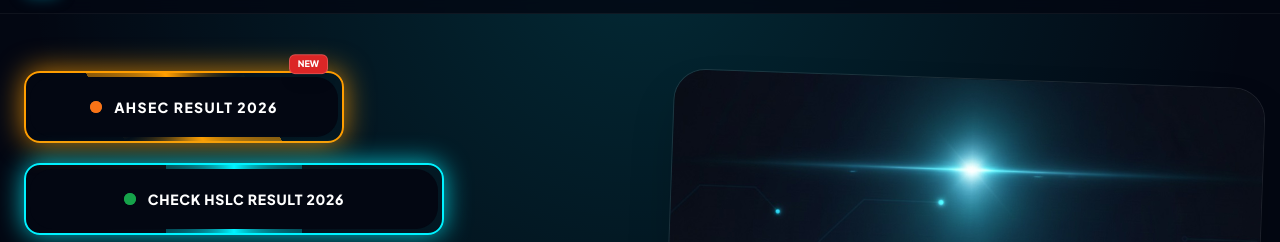
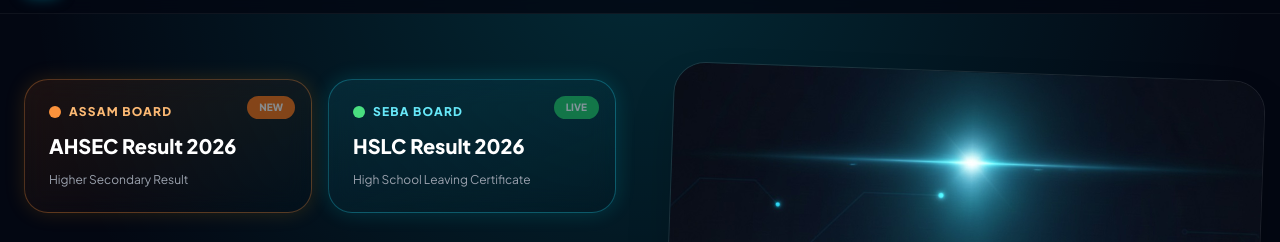
Before and after one commit to kabinbaishya0-eng/valuable-tech, a plain HTML site: page index.html in a window 1280 px wide. Shown: the part 57-299 px from the top of the page. Drawn offline with nearby package versions, Linux system fonts and the light colour scheme.

Commit message:
Add files via upload

```diff
--- a/index.html
+++ b/index.html
@@ -15,17 +15,6 @@
         .bento-card:hover { border-color: var(--primary); transform: translateY(-5px); box-shadow: 0 20px 40px rgba(0, 242, 255, 0.1); }
         .gradient-text { background: linear-gradient(to right, #ffffff, #00f2ff); -webkit-background-clip: text; -webkit-text-fill-color: transparent; }
         .hero-glow { position: absolute; top: 0; left: 50%; transform: translateX(-50%); width: 100%; height: 600px; background: radial-gradient(circle at 50% 0%, rgba(0, 242, 255, 0.15) 0%, transparent 70%); z-index: -1; }
-
-        .neon-result-btn { position: relative; z-index: 0; overflow: hidden; border: 2px solid #00f2ff; animation: neon-pulse 1.5s ease-in-out infinite alternate; }
-        @keyframes neon-pulse { from { box-shadow: 0 0 10px rgba(0, 242, 255, 0.4); } to { box-shadow: 0 0 30px rgba(0, 242, 255, 0.9); } }
-        .neon-result-btn::before { content: ''; position: absolute; z-index: -1; top: -50%; left: -50%; width: 200%; height: 200%; background: conic-gradient(transparent, #00f2ff, transparent, #00f2ff, transparent); animation: rotate-border 4s linear infinite; }
-
-        .neon-latest-btn { position: relative; z-index: 0; overflow: hidden; border: 2px solid #ff9d00; animation: latest-pulse 1.5s ease-in-out infinite alternate; }
-        @keyframes latest-pulse { from { box-shadow: 0 0 10px rgba(255, 157, 0, 0.4); } to { box-shadow: 0 0 35px rgba(255, 157, 0, 0.9); } }
-        .neon-latest-btn::before { content: ''; position: absolute; z-index: -1; top: -50%; left: -50%; width: 200%; height: 200%; background: conic-gradient(transparent, #ff9d00, transparent, #ff9d00, transparent); animation: rotate-border 3s linear infinite; }
-
-        @keyframes rotate-border { 100% { transform: rotate(360deg); } }
-        .inner-content { background: #030712; width: calc(100% - 4px); height: calc(100% - 4px); margin: 2px; border-radius: inherit; display: flex; align-items: center; justify-content: center; }
     </style>
 </head>
 <body class="antialiased text-white">
@@ -52,32 +41,32 @@
         <div class="hero-glow"></div>
         <div class="max-w-7xl mx-auto grid lg:grid-cols-2 gap-12 items-center">
             <div>
-                <div class="flex flex-col items-start gap-5 mb-8">
-
-                    <div class="relative w-full max-w-[320px]">
-                        <div class="absolute -top-3 right-4 bg-red-600 text-white text-[9px] font-black px-2 py-0.5 rounded-md z-50 animate-bounce border border-white/20 shadow-lg">NEW</div>
-                        <a href="ahsec-result.html" class="neon-latest-btn block rounded-2xl p-[2px] group">
-                            <div class="inner-content py-5 rounded-[22px] flex items-center justify-center gap-3">
-                                <span class="relative flex h-3 w-3">
-                                    <span class="animate-ping absolute inline-flex h-full w-full rounded-full bg-orange-400 opacity-75"></span>
-                                    <span class="relative inline-flex rounded-full h-3 w-3 bg-orange-500"></span>
-                                </span>
-                                <span class="text-sm font-black uppercase tracking-widest text-white group-hover:text-orange-400 transition">AHSEC Result 2026</span>
+                <div class="flex flex-row items-stretch gap-4 mb-8">
+                    <a href="ahsec-result.html"
+                       class="relative flex-1 group rounded-3xl p-6 border border-orange-400/30 bg-gradient-to-br from-orange-500/10 to-transparent backdrop-blur-md hover:scale-[1.02] transition-all duration-300 shadow-[0_0_20px_rgba(255,157,0,0.15)] hover:shadow-[0_0_40px_rgba(255,157,0,0.5)]">
+                        <div class="absolute top-4 right-4 bg-orange-500 text-[10px] font-black px-3 py-1 rounded-full animate-pulse">NEW</div>
+                        <div class="flex flex-col gap-3">
+                            <div class="flex items-center gap-2">
+                                <div class="w-3 h-3 bg-orange-400 rounded-full animate-ping"></div>
+                                <span class="text-xs font-bold uppercase tracking-widest text-orange-300">Assam Board</span>
+                            </div>
+                            <h3 class="text-xl font-extrabold text-white">AHSEC Result 2026</h3>
+                            <p class="text-xs text-gray-400">Higher Secondary Result</p>
                         </div>
                     </a>
+
+                    <a href="result.html"
+                       class="relative flex-1 group rounded-3xl p-6 border border-cyan-400/30 bg-gradient-to-br from-cyan-400/10 to-transparent backdrop-blur-md hover:scale-[1.02] transition-all duration-300 shadow-[0_0_20px_rgba(0,242,255,0.15)] hover:shadow-[0_0_45px_rgba(0,242,255,0.6)]">
+                        <div class="absolute top-4 right-4 bg-green-500 text-[10px] font-black px-3 py-1 rounded-full animate-pulse">LIVE</div>
+                        <div class="flex flex-col gap-3">
+                            <div class="flex items-center gap-2">
+                                <div class="w-3 h-3 bg-green-400 rounded-full animate-ping"></div>
+                                <span class="text-xs font-bold uppercase tracking-widest text-cyan-300">SEBA Board</span>
                             </div>
-
-                    <div class="w-full max-w-[420px]">
-                        <a href="result.html" class="neon-result-btn block rounded-2xl p-[2px] group">
-                            <div class="inner-content py-5 rounded-[22px] flex items-center justify-center gap-3">
-                                <span class="relative flex h-3 w-3">
-                                    <span class="animate-ping absolute inline-flex h-full w-full rounded-full bg-green-500 opacity-75"></span>
-                                    <span class="relative inline-flex rounded-full h-3 w-3 bg-green-600"></span>
-                                </span>
-                                <span class="text-sm md:text-md font-black uppercase tracking-wider text-white group-hover:text-cyan-400 transition">Check HSLC Result 2026</span>
+                            <h3 class="text-xl font-extrabold text-white">HSLC Result 2026</h3>
+                            <p class="text-xs text-gray-400">High School Leaving Certificate</p>
                         </div>
                     </a>
-                    </div>
                 </div>
 
                 <div class="mb-6">
@@ -154,15 +143,13 @@
     </section>
 
     <section class="max-w-7xl mx-auto px-6 pb-24 text-white">
-        <div class="bg-gradient-to-br from-cyan-600 to-blue-800 rounded-[3rem] p-12 text-center relative overflow-hidden">
+        <div class="bg-gradient-to-br from-cyan-600 to-blue-800 rounded-[3rem] p-12 text-center relative overflow-hidden flex flex-col items-center">
             <h2 class="text-4xl font-black mb-4 relative z-10 text-black">Ready to secure your business?</h2>
             <p class="text-black/70 font-bold mb-10 relative z-10 text-lg">Contact us for a professional technical consultation today.</p>
-            <div class="relative z-10 flex flex-col md:flex-row justify-center items-center gap-6">
-                <a href="tel:+919365185334" class="bg-black text-white px-10 py-4 rounded-2xl font-black text-lg hover:bg-gray-900 transition flex items-center gap-3">
+            <a href="tel:+919365185334" class="bg-black text-white px-10 py-4 rounded-2xl font-black text-lg hover:bg-gray-900 transition flex items-center justify-center gap-3 w-fit relative z-10">
                 <svg class="w-6 h-6" fill="currentColor" viewBox="0 0 24 24"><path d="M3 5a2 2 0 012-2h3.28a1 1 0 01.948.684l1.498 4.493a1 1 0 01-.502 1.21l-2.257 1.13a11.042 11.042 0 005.516 5.516l1.13-2.257a1 1 0 011.21-.502l4.493 1.498a1 1 0 01.684.949V19a2 2 0 01-2 2h-1C9.716 21 3 14.284 3 6V5z"/></svg>
                 CALL: 9365185334
             </a>
-            </div>
         </div>
     </section>
 
```
Lines whose indentation alone changed are shown as unchanged.
